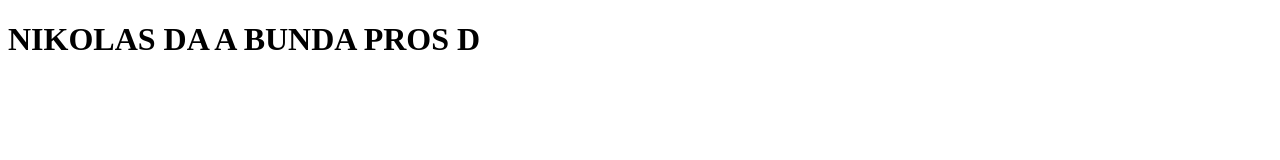
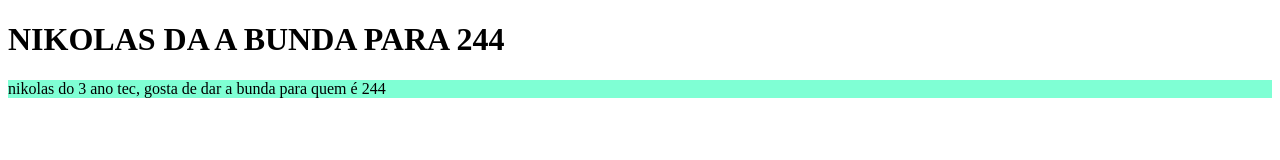
Before and after one commit to telesvitor/branchagain, a plain HTML site: page index.html in a window 1280 px wide. Drawn offline with Linux system fonts and the light colour scheme.

Commit message:
css adicionado

```diff
--- a/index.html
+++ b/index.html
@@ -4,8 +4,10 @@
     <meta charset="UTF-8">
     <meta name="viewport" content="width=device-width, initial-scale=1.0">
     <title>Document</title>
+    <link rel="stylesheet" href="style.css">
 </head>
 <body>
-    <h1><strong>NIKOLAS DA A BUNDA PROS D</strong></h1>
+    <h1><strong>NIKOLAS DA A BUNDA PARA 244</strong></h1>
+    <p>nikolas do 3 ano tec, gosta de dar a bunda para quem é 244</p>
 </body>
 </html>
--- /dev/null
+++ b/style.css
@@ -0,0 +1,4 @@
+p {
+    background-color: aquamarine;
+    color: black;
+}
```
